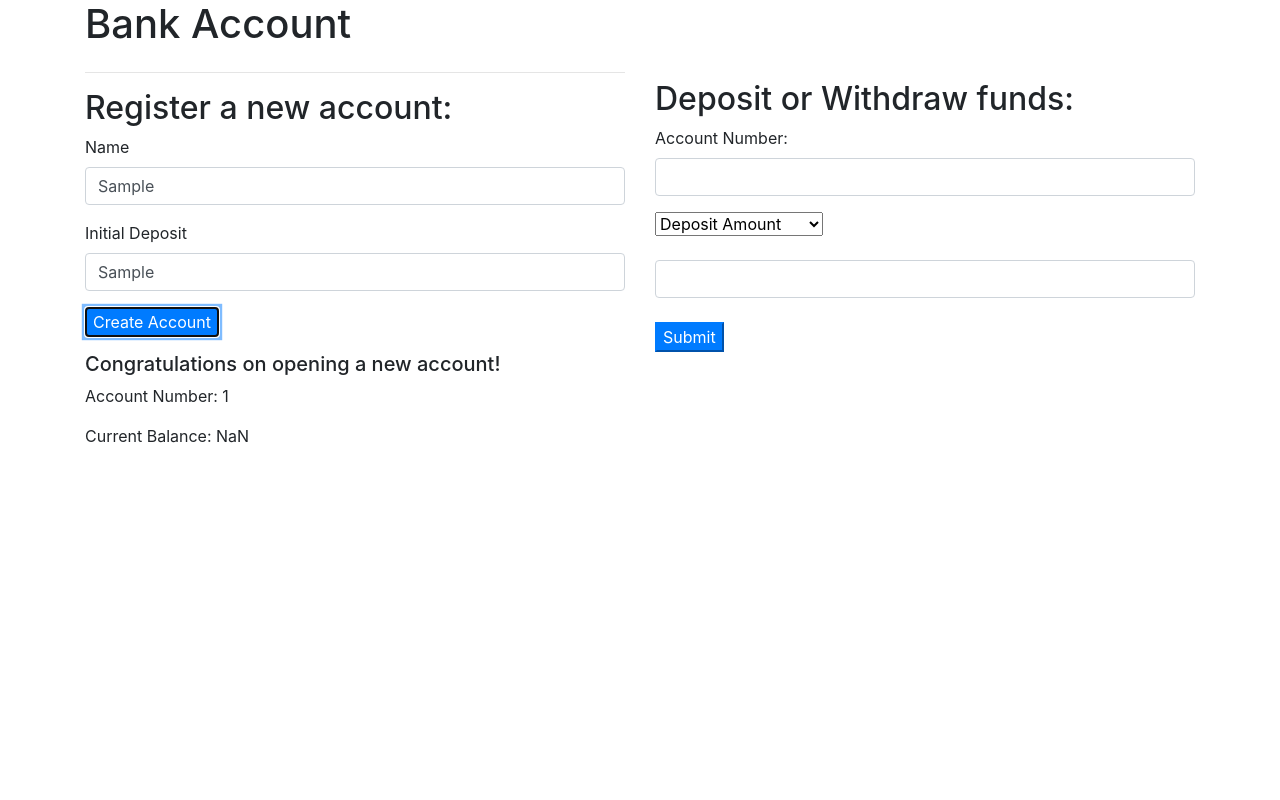
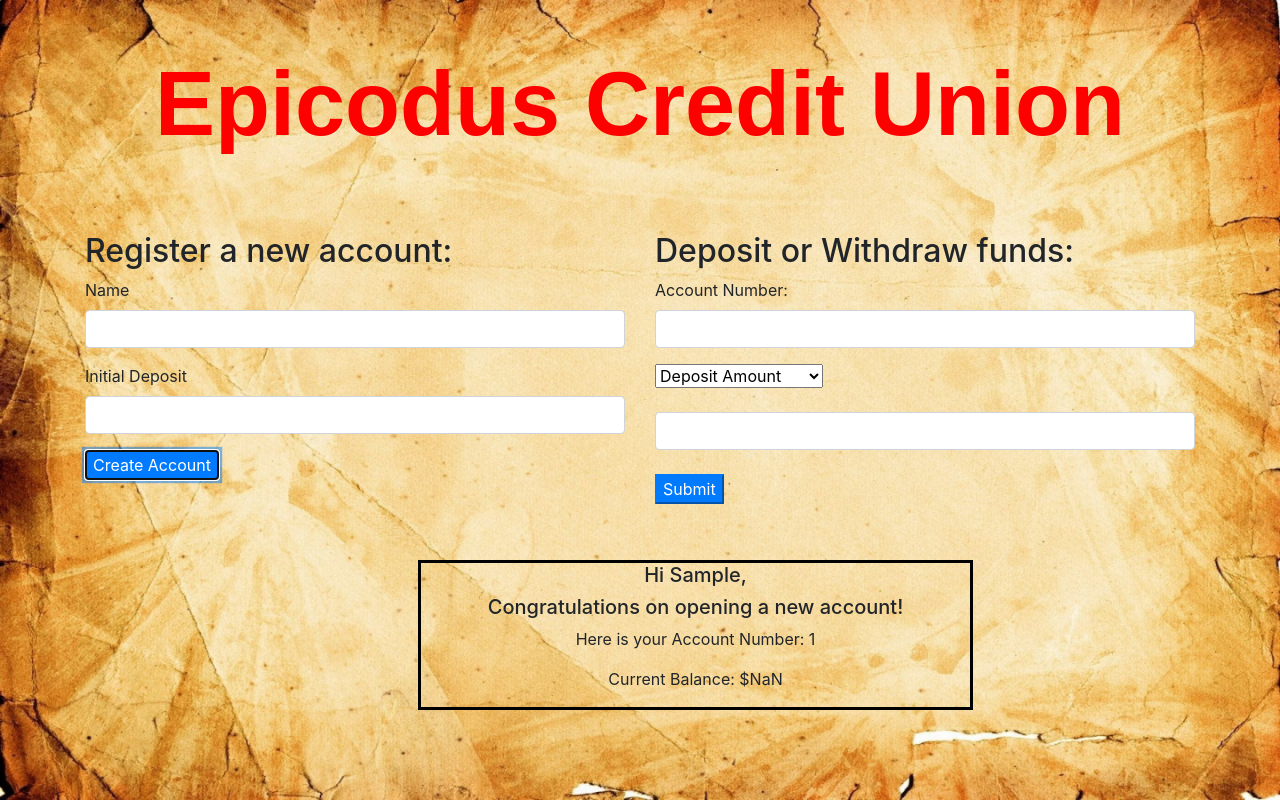
Before and after one commit to kwolfenb/bank-account, a plain HTML site: page index.html in a window 1280 px wide. Both pictures are taken after typing "Sample", "Sample" into the empty fields and a click on the button "Create Account". Drawn offline with Linux system fonts and the light colour scheme.

Commit message:
updates formatting

```diff
--- a/css/styles.css
+++ b/css/styles.css
@@ -1,3 +1,28 @@
 #show-balance {
   display: none;
+  border: 3px solid black;
+  text-align: center;
+  width: 50%;
+  margin-left: 30%;
+  margin-right: 30%;
+  margin-top: 5%;
 }
+h1{
+  text-align: center;
+  font-weight: bold;
+  font-size: 90px;
+  font-family: sans-serif;
+  margin-bottom: 50px;
+  margin-top: 50px;
+  color:red;
+}
+h1:hover{
+  color: green;
+  font-size: 100px;
+
+}
+body {
+  background-image: url("../img/bg.jpg");
+  background-size: cover;
+  background-attachment: fixed;
+}
--- a/index.html
+++ b/index.html
@@ -10,10 +10,9 @@
   </head>
   <body>
     <div class="container">
-      <h1>Bank Account</h1>
+      <h1>Epicodus Credit Union</h1><br>
       <div class="row">
         <div class="col-md-6">
-          <hr>
           <h2>Register a new account:</h2>
           <form id="new-account">
             <div class="form-group">
@@ -27,7 +26,7 @@
             <button type="submit" class="btn-primary">Create Account</button>
           </form>
         </div>
-        <div class="col-md-6"><br>
+        <div class="col-md-6">
           <h2>Deposit or Withdraw funds:</h2>
           <form id="deposit-withdrawal">
             <div class="form-group">
@@ -42,11 +41,12 @@
             <button type="submit" class="btn-primary">Submit</button>
           </form>
         </div><br><br>
-        <div class="col-md-6">
+        <div class="col-md-12">
           <div id="show-balance">
-            <h5>Congratulations on opening a new account!</h5>
-            <p>Account Number: <span class="account-number"></span></p>
-            <p>Current Balance: <span class="current-balance"></span></p>
+            <h5>Hi <span id = "name"></span>, </h5>
+              <h5 id="congratulations">Congratulations on opening a new account!</h5>
+            <p>Here is your Account Number: <span class="account-number"></span></p>
+            <p>Current Balance: $<span class="current-balance"></span></p>
           </div>
         </div>
       </div>
--- a/js/scripts.js
+++ b/js/scripts.js
@@ -40,7 +40,6 @@ AccountBook.prototype.deleteAccount = function(id) {
 // Business Logic for Contacts ---------
 function BankAccount(name, initialDeposit) {
   this.name = name,
-  this.initialDeposit = initialDeposit,
   this.currentBalance = initialDeposit
 }
 
@@ -77,18 +76,19 @@ $(document).ready(function() {
     var inputtedDepositAmount = parseInt($("input#new-deposit-amount").val());
     var inputtedWithdrawalAmount = parseInt($("input#new-withdrawal-amount").val());
     var currentBalance = "";
-    // $("input#new-name").val("");
-    // $("input#new-initial-deposit").val("");
-    // $("input#new-deposit-amount").val("");
-    // $("input#new-withdrawal-amount").val("");
+    $("input#new-name").val("");
+    $("input#new-initial-deposit").val("");
+    $("input#new-deposit-amount").val("");
+    $("input#new-withdrawal-amount").val("");
 
     var newbankAccount = new BankAccount(inputtedName, inputtedInitialDeposit);
     console.log(newbankAccount);
     // var newdepositOrWithdraw = new DepositOrWithdraw(inputtedDepositAmount, inputtedWithdrawalAmount);
     accountBook.addAccount(newbankAccount);
     $("#show-balance").show();
-    $(".current-balance").text(newbankAccount.initialDeposit);
+    $(".current-balance").text(newbankAccount.currentBalance);
     $(".account-number").text(newbankAccount.id);
+    $("#name").text(inputtedName);
 
   })
 
@@ -105,7 +105,14 @@ $(document).ready(function() {
   }else{
     currentAccount.withdrawal(inputtedDepositOrWithdrawalAmount);
     $(".current-balance").text(currentAccount.currentBalance);
+    if(currentAccount.currentBalance<0){
+      alert("Insufficient Funds to withdraw");
+    }
+
   }
+  $("#name").text(currentAccount.name);
+  $(".account-number").text(currentAccount.id);
+  $("#congratulations").hide();
 
 });
 })
```
Also changed, not shown: img/bg.jpg (added).
